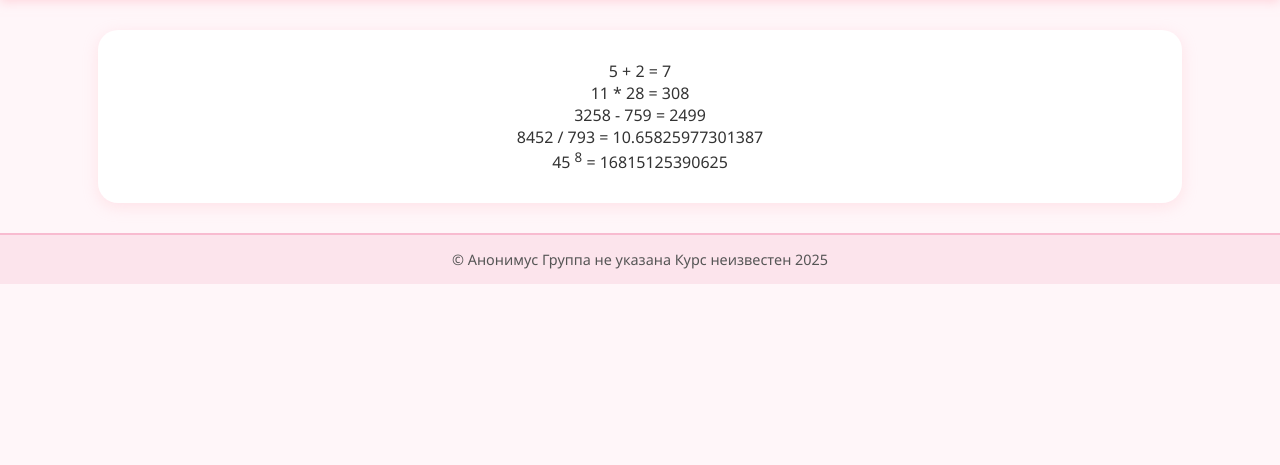
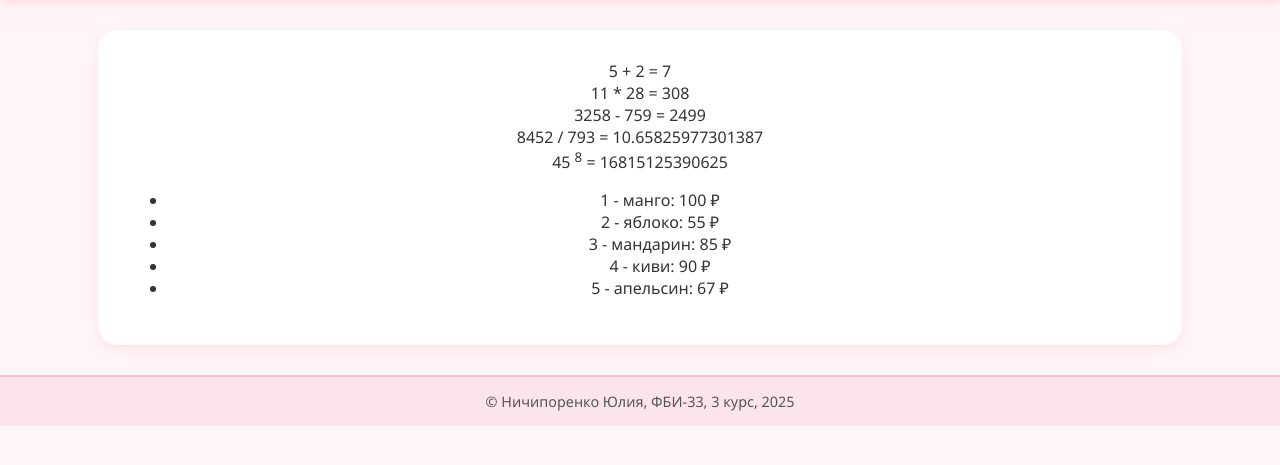
Before and after one commit to JuliaNich/web-back-labs, a Flask app: page /lab2/example in a window 1280 px wide. Shown: the part 75-540 px from the top of the page. Run offline with Flask 3, Linux system fonts and the light colour scheme.

Commit message:
Цикл в шаблоне

```diff
--- a/app.py
+++ b/app.py
@@ -367,7 +367,18 @@ def example():
     name = 'Ничипоренко Юлия'
     group = 'ФБИ-33'
     number = '3 курс'
-    year = '2025'
+    fruits = [
+        {'name':'манго', 'price': 100 },
+        {'name':'яблоко', 'price': 55 },
+        {'name':'мандарин', 'price': 85 },
+        {'name':'киви', 'price': 90 },
+        {'name':'апельсин', 'price': 67 },
+     ]
     return render_template(
-        'example.html'
+        'example.html',
+        No=No,
+        name=name,
+        group=group,
+        number=number,
+        fruits=fruits
         )
--- a/templates/example.html
+++ b/templates/example.html
@@ -24,6 +24,11 @@
        3258 - 759 = {{3258-759}}<br>
        8452 / 793 = {{8452/793}}<br>
        45 <sup>8</sup> = {{45**8}}<br>
+       <ul>
+           {% for f in fruits %}
+           <li>{{ loop.index }} - {{ f.name }}: {{ f.price }} &#8381</li>
+           {% endfor %}
+       </ul>
     </main>
 
     <footer>
```
